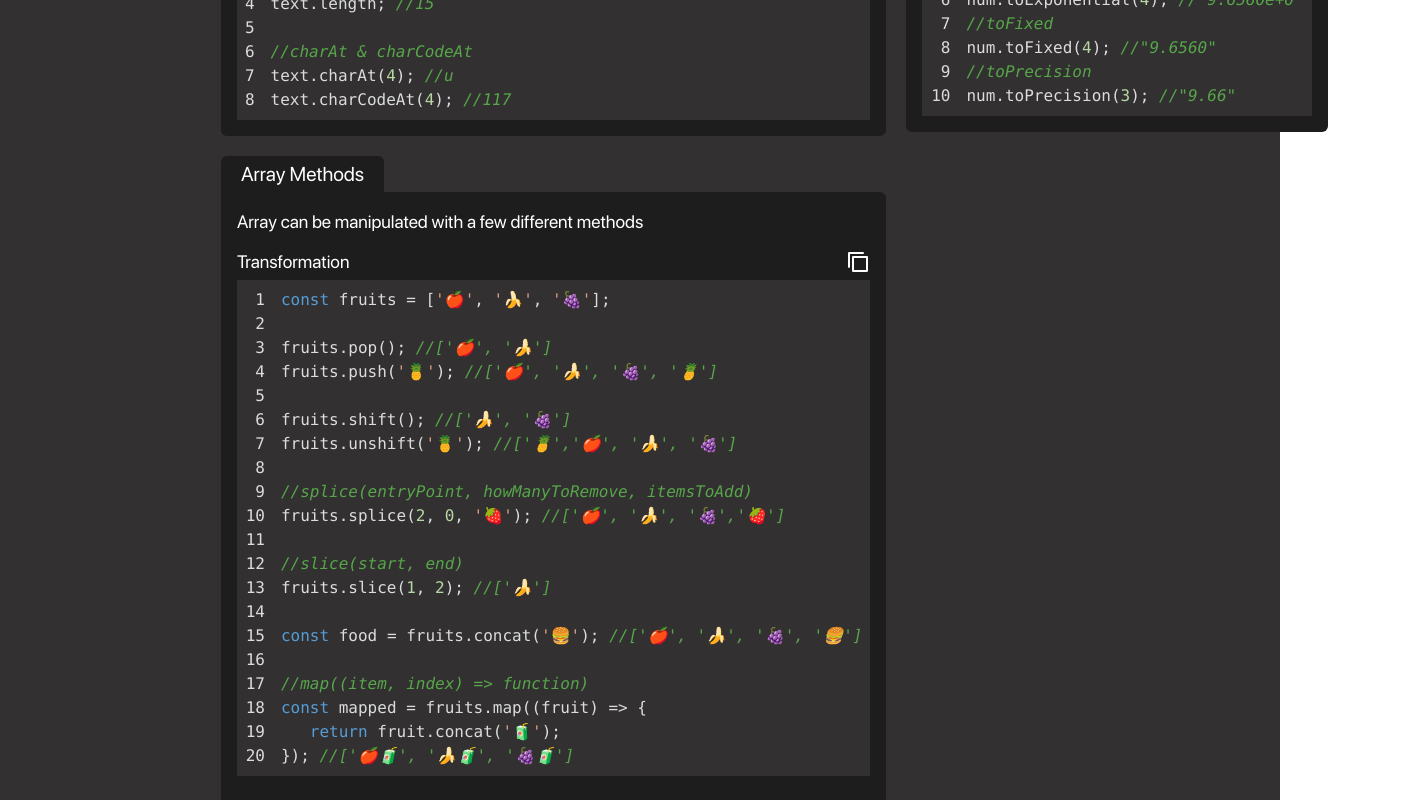
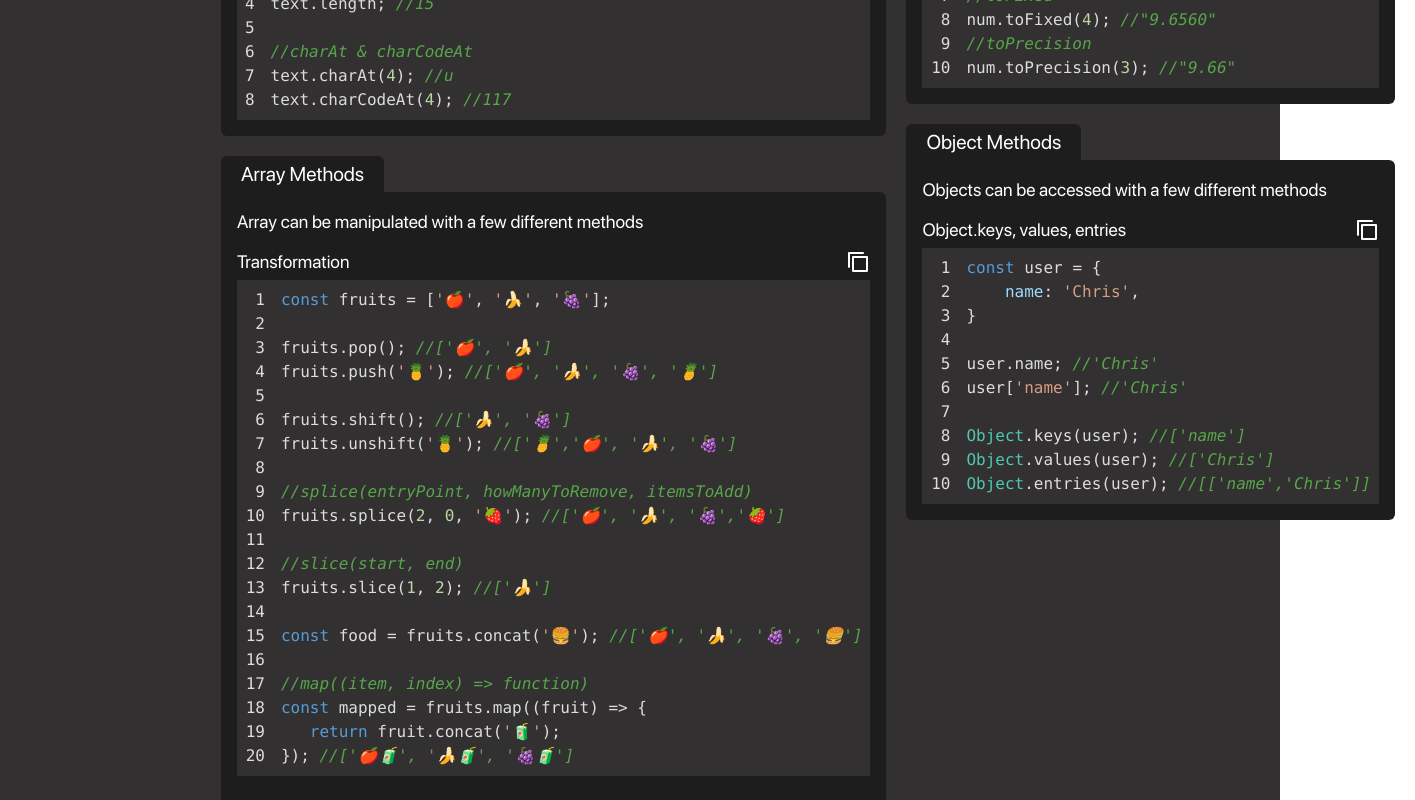
Before and after one commit to syhzrl/js-cheatsheet, a Next.js app: page / in a window 1280 px wide. Shown: the part 1600-2400 px from the top of the page, 1415 px wide, since content can reach past the window. Built offline with nearby package versions, Linux system fonts and the light colour scheme.

Commit message:
Created object card

```diff
--- /dev/null
+++ b/src/assets/contents/Object.ts
@@ -0,0 +1,19 @@
+import { CardContent } from 'entity/Card';
+
+const keysValueCode = `const user = {
+    name: 'Chris',
+}
+
+user.name; //'Chris'
+user['name']; //'Chris'
+
+Object.keys(user); //['name']
+Object.values(user); //['Chris']
+Object.entries(user); //[['name','Chris']]`;
+
+const objectsContent: CardContent[] = [{
+    text: 'Object.keys, values, entries',
+    code: keysValueCode,
+}];
+
+export default objectsContent;
--- a/src/containers/dashboard/index.tsx
+++ b/src/containers/dashboard/index.tsx
@@ -15,6 +15,7 @@ import NavMenu from 'components/NavMenu';
 import Card from 'components/Card';
 import KeyboardShortcutModal from 'components/KeyboardShortcutModal';
 import arraysContent from 'assets/contents/Array';
+import objectsContent from 'assets/contents/Object';
 
 const DashboardScreen: FunctionComponent = () => {
     const {
@@ -123,6 +124,12 @@ const DashboardScreen: FunctionComponent = () => {
                             desc='Numbers can be manipulated with a few different methods'
                             content={numbersContent}
                         />
+
+                        <Card
+                            title='Object Methods'
+                            desc='Objects can be accessed with a few different methods'
+                            content={objectsContent}
+                        />
                     </div>
                 </div>
 
```
